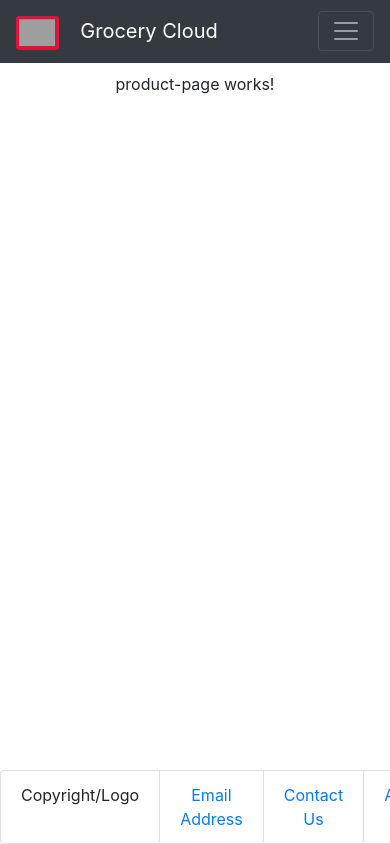
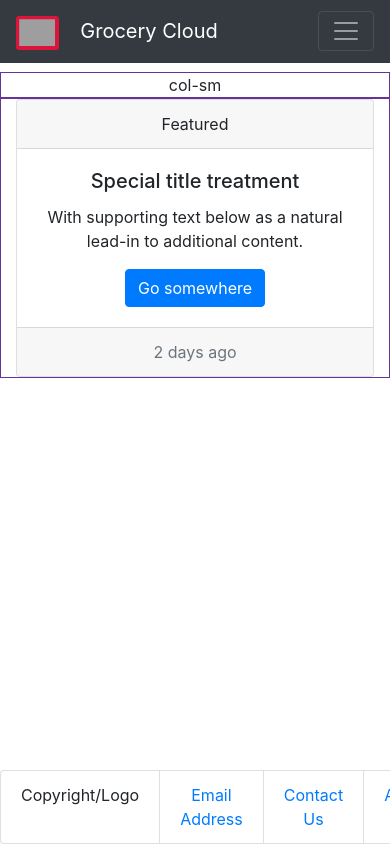
Before and after one commit to DonCorleone/Capstone-Client, an Angular app: page /product in a window 390 px wide. Built offline with nearby package versions, Linux system fonts and the light colour scheme; grey boxes are pictures that could not be loaded.

Commit message:
product responsiveness

```diff
--- a/src/app/components/product-page/product-page.component.html
+++ b/src/app/components/product-page/product-page.component.html
@@ -1,3 +1,20 @@
-<p>
-  product-page works!
-</p>
+<div class="container-fluid">
+  <div class="row">
+    <div class="col-sm-6 col-md tempBorder">col-sm</div>
+    <div class="col-sm-6 col-md-auto tempBorder">
+        <div class="card text-center">
+            <div class="card-header">
+              Featured
+            </div>
+            <div class="card-body">
+              <h5 class="card-title">Special title treatment</h5>
+              <p class="card-text">With supporting text below as a natural lead-in to additional content.</p>
+              <a href="#" class="btn btn-primary">Go somewhere</a>
+            </div>
+            <div class="card-footer text-muted">
+              2 days ago
+            </div>
+          </div>
+    </div>
+  </div>
+</div>
--- a/src/app/components/shopping-page/shopping-page.component.scss
+++ b/src/app/components/shopping-page/shopping-page.component.scss
@@ -4,12 +4,6 @@
 @import '~bootstrap/scss/_functions.scss';
 @import '~bootstrap/scss/_variables.scss';
 @import '~bootstrap/scss/mixins/_breakpoints.scss';
-
-.tempBorder {
-  border-color: rebeccapurple;
-  border-style: solid;
-  border-width: 1px;
-}
 
 .card-columns {
   @include media-breakpoint-up(xs) {
--- a/src/styles.scss
+++ b/src/styles.scss
@@ -1 +1,6 @@
 /* You can add global styles to this file, and also import other style files */
+.tempBorder {
+  border-color: rebeccapurple;
+  border-style: solid;
+  border-width: 1px;
+}
```
